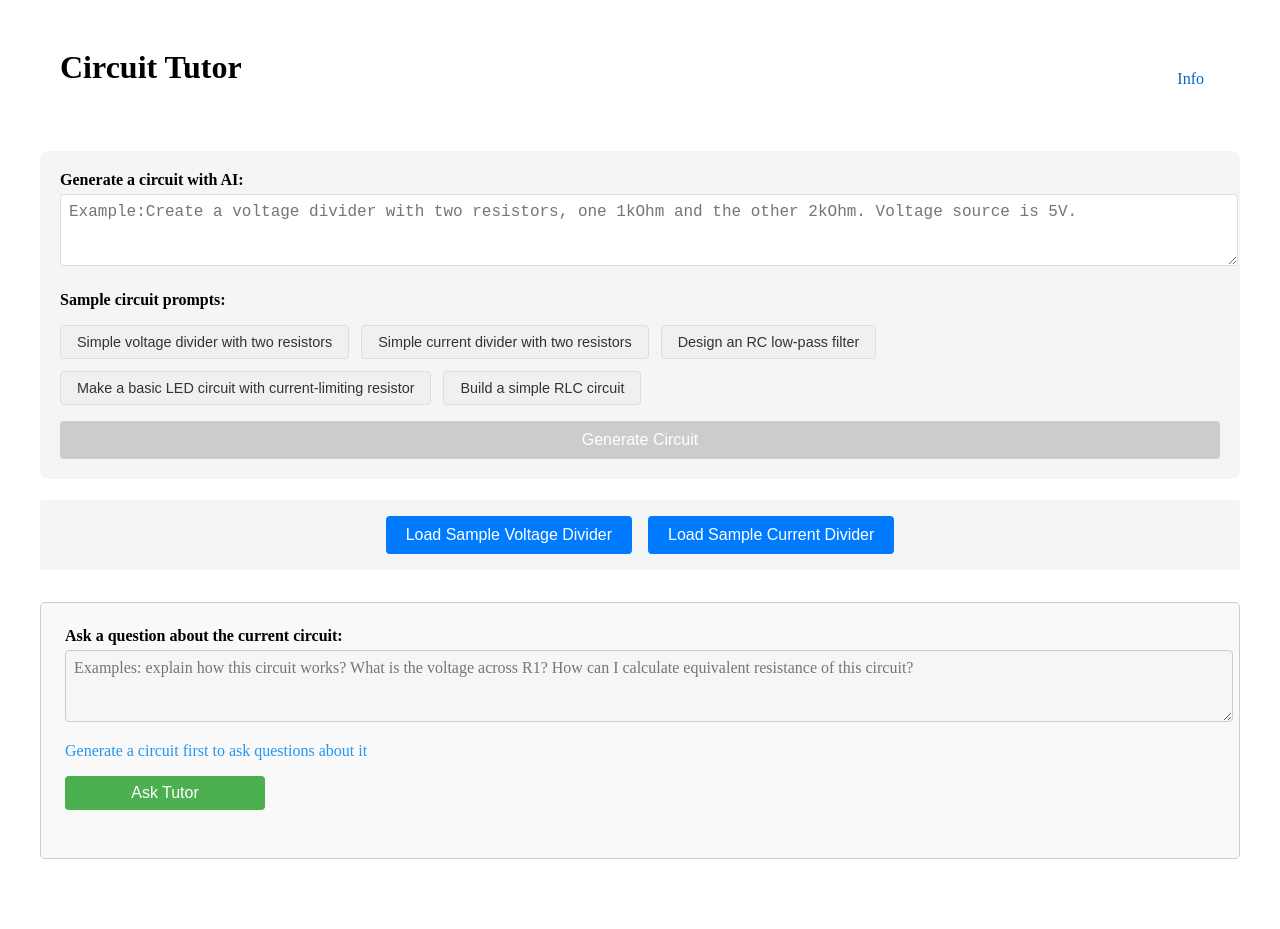
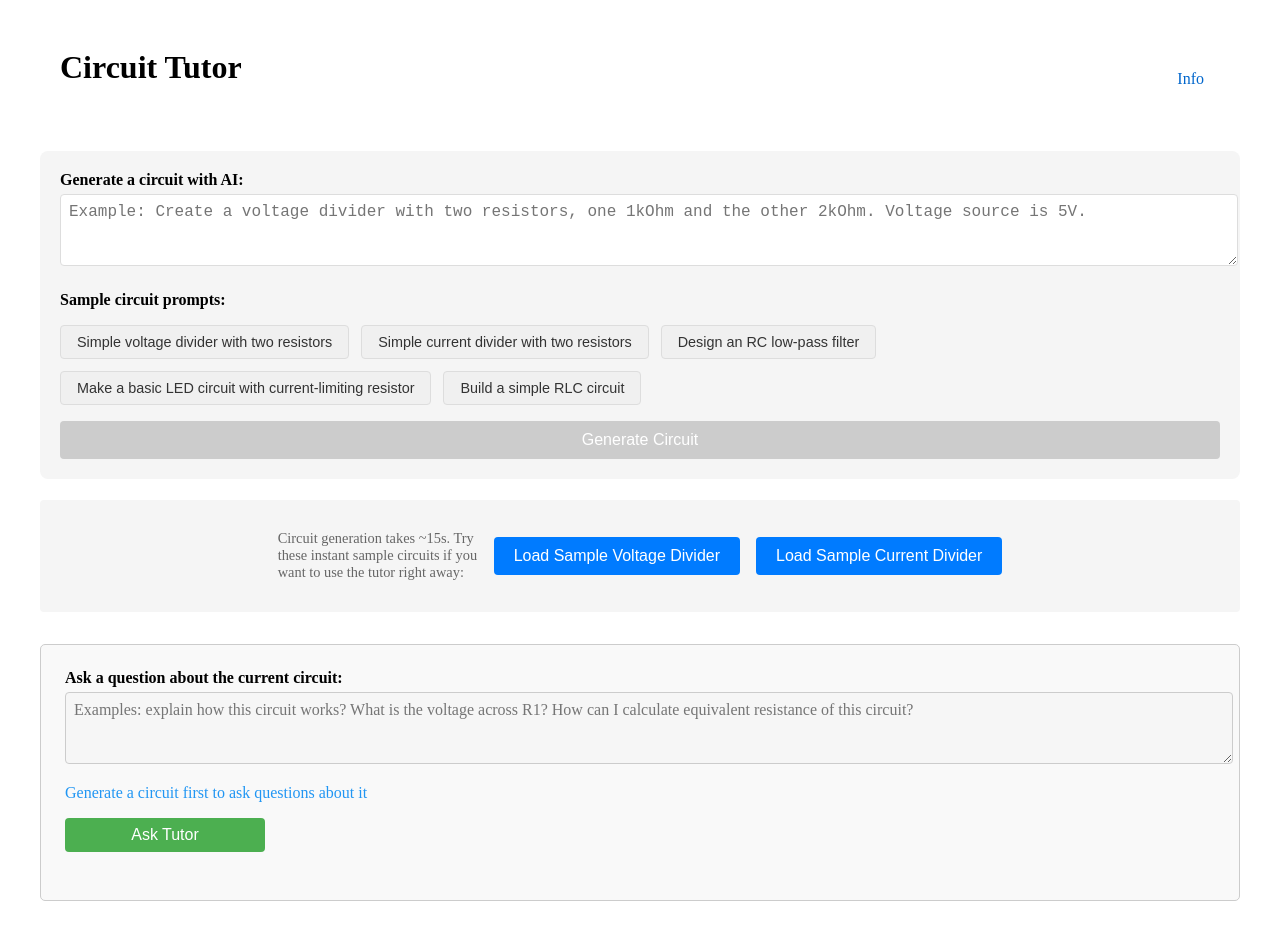
Before and after one commit to andrew-noble/circuit-tutor, a React (Vite) app in the folder frontend/: page / in a window 1280 px wide. Before the commit the page ends 887 px from the top, so only its background shows below. Built offline with nearby package versions, Linux system fonts and the light colour scheme.

Commit message:
more styling

```diff
--- a/frontend/src/components/CircuitForm.tsx
+++ b/frontend/src/components/CircuitForm.tsx
@@ -84,7 +84,7 @@ const CircuitForm: React.FC<CircuitFormProps> = ({ onCircuitReceived }) => {
             id="circuit-prompt"
             value={prompt}
             onChange={(e) => setPrompt(e.target.value)}
-            placeholder="Example:Create a voltage divider with two resistors, one 1kOhm and the other 2kOhm. Voltage source is 5V."
+            placeholder="Example: Create a voltage divider with two resistors, one 1kOhm and the other 2kOhm. Voltage source is 5V."
             rows={3}
             disabled={isLoading}
             className="form-control"
--- a/frontend/src/components/SampleCircuitButtons.tsx
+++ b/frontend/src/components/SampleCircuitButtons.tsx
@@ -30,6 +30,10 @@ const DebugCircuitButtons: React.FC<SampleCircuitButtonsProps> = ({
     <div className="example-circuit-buttons">
       {error && <div className="error-message">{error}</div>}
       <div className="button-group">
+        <p>
+          Circuit generation takes ~15s. Try these instant sample circuits if
+          you want to use the tutor right away:
+        </p>
         <button
           onClick={() => fetchCircuit("voltage-divider")}
           className="example-button"
--- a/frontend/src/index.css
+++ b/frontend/src/index.css
@@ -200,7 +200,14 @@ path {
 .button-group {
   display: flex;
   gap: 1rem;
+  align-items: center;
   justify-content: center;
+}
+
+.button-group p {
+  font-size: 0.9rem;
+  color: #666;
+  max-width: 200px;
 }
 
 /* Spinner Animation */
```
